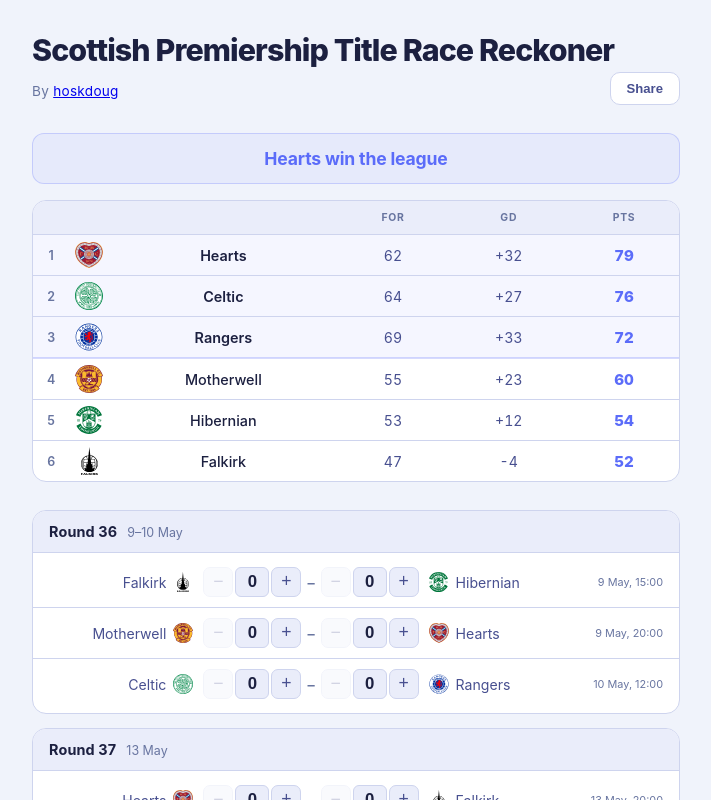
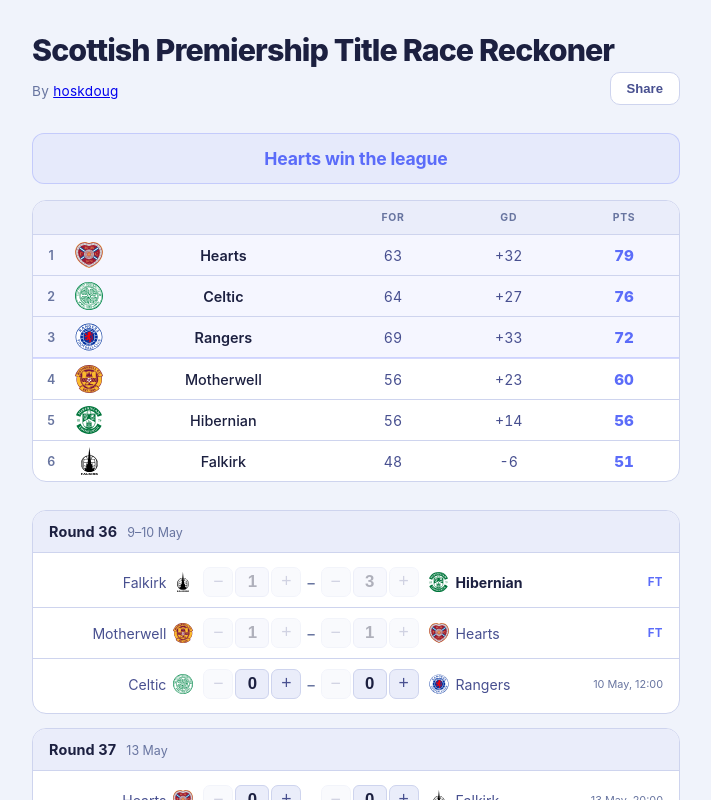
Before and after one commit to dhoskins/spfl-title-race, a React (Vite) app: page / in a window 1280 px wide. Shown: the top 800 px of the page, without its empty margins (284-995 px from the left). Built offline with nearby package versions, Linux system fonts and the light colour scheme.

Commit message:
Add scores from 9 May

```diff
--- a/src/App.css
+++ b/src/App.css
@@ -475,6 +475,13 @@ body {
   min-width: 80px;
 }
 
+.kickoff--ft {
+  color: var(--accent);
+  font-weight: 700;
+  font-size: 0.72rem;
+  letter-spacing: 0.04em;
+}
+
 /* ── Responsive ── */
 @media (max-width: 480px) {
   .kickoff {
--- a/src/App.jsx
+++ b/src/App.jsx
@@ -1,12 +1,16 @@
 import { useState, useEffect } from 'react'
-import { ROUNDS, VIEW_OPTIONS, TEAM_COLORS, initScores, computeTable, encodeState, decodeState } from './data'
+import { ROUNDS, VIEW_OPTIONS, TEAM_COLORS, initScores, computeTable, encodeState, decodeState, applyLockedScores } from './data'
+
+const LOCKED_MATCH_IDS = new Set(
+  ROUNDS.flatMap(r => r.matches.filter(m => m.result).map(m => m.id))
+)
 import './App.css'
 
 function loadInitialState() {
   const p = new URLSearchParams(window.location.search).get('p')
   if (p) {
     const decoded = decodeState(p)
-    if (decoded) return decoded
+    if (decoded) return { ...decoded, scores: applyLockedScores(decoded.scores) }
   }
   return { scores: initScores(), viewAfter: 38 }
 }
@@ -142,6 +146,8 @@ function ScoreStepper({ value, onChange, disabled }) {
 }
 
 function MatchRow({ match, score, onScore, disabled }) {
+  const locked = !!match.result
+  const isDisabled = disabled || locked
   const homeWins = score.home > score.away
   const awayWins = score.away > score.home
 
@@ -155,20 +161,20 @@ function MatchRow({ match, score, onScore, disabled }) {
         <ScoreStepper
           value={score.home}
           onChange={v => onScore(match.id, 'home', v)}
-          disabled={disabled}
+          disabled={isDisabled}
         />
         <span className="score-sep">–</span>
         <ScoreStepper
           value={score.away}
           onChange={v => onScore(match.id, 'away', v)}
-          disabled={disabled}
+          disabled={isDisabled}
         />
       </div>
       <div className="team-cell away">
         <TeamBadge team={match.away} small />
         <span className={`team-name ${awayWins ? 'winner' : ''}`}>{match.away}</span>
       </div>
-      <span className="kickoff">{match.kickoff}</span>
+      <span className={locked ? 'kickoff kickoff--ft' : 'kickoff'}>{locked ? 'FT' : match.kickoff}</span>
     </div>
   )
 }
@@ -204,6 +210,7 @@ export default function App() {
   const [viewAfter, setViewAfter] = useState(initV)
 
   const handleScore = (matchId, side, value) => {
+    if (LOCKED_MATCH_IDS.has(matchId)) return
     setScores(prev => ({
       ...prev,
       [matchId]: { ...prev[matchId], [side]: value },
--- a/src/data.js
+++ b/src/data.js
@@ -24,8 +24,8 @@ export const ROUNDS = [
     label: 'Round 36',
     dateRange: '9–10 May',
     matches: [
-      { id: 'r36m3', home: 'Falkirk',    away: 'Hibernian', kickoff: '9 May, 15:00' },
-      { id: 'r36m1', home: 'Motherwell', away: 'Hearts',    kickoff: '9 May, 20:00' },
+      { id: 'r36m3', home: 'Falkirk',    away: 'Hibernian', kickoff: '9 May, 15:00',  result: { home: 1, away: 3 } },
+      { id: 'r36m1', home: 'Motherwell', away: 'Hearts',    kickoff: '9 May, 20:00',  result: { home: 1, away: 1 } },
       { id: 'r36m2', home: 'Celtic',     away: 'Rangers',   kickoff: '10 May, 12:00' },
     ],
   },
@@ -87,8 +87,18 @@ export function decodeState(param) {
 
 export function initScores() {
   const s = {}
-  ROUNDS.forEach(r => r.matches.forEach(m => { s[m.id] = { home: 0, away: 0 } }))
+  ROUNDS.forEach(r => r.matches.forEach(m => {
+    s[m.id] = m.result ? { ...m.result } : { home: 0, away: 0 }
+  }))
   return s
+}
+
+export function applyLockedScores(scores) {
+  const result = { ...scores }
+  ROUNDS.forEach(r => r.matches.forEach(m => {
+    if (m.result) result[m.id] = { ...m.result }
+  }))
+  return result
 }
 
 export function computeTable(scores, viewAfter) {
```
